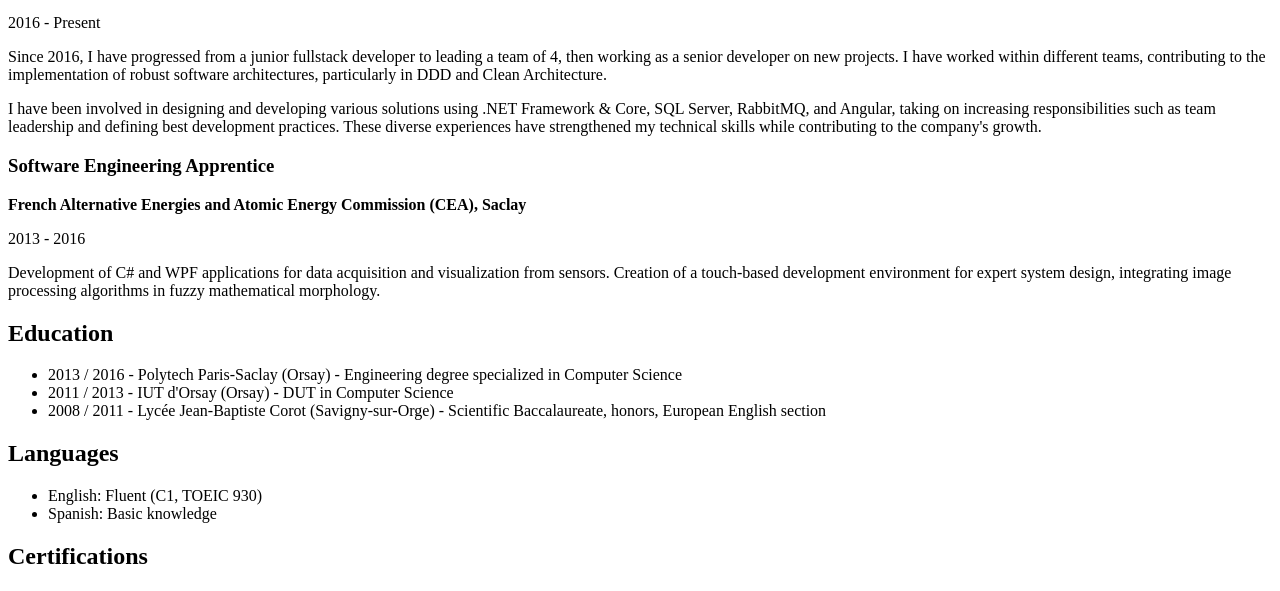
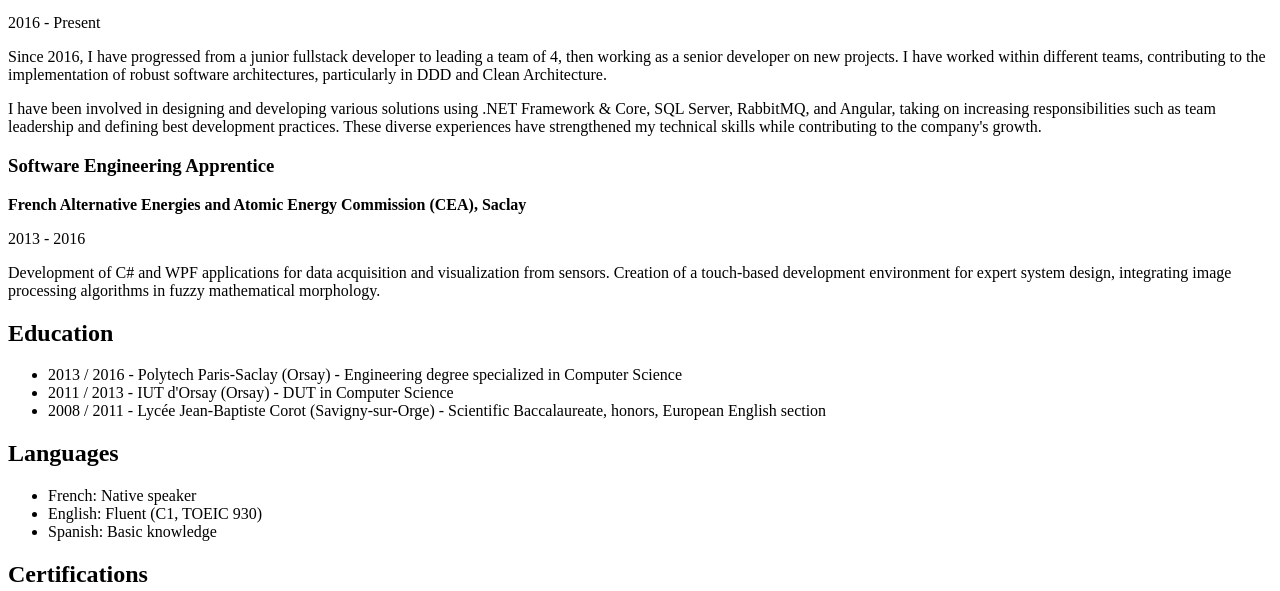
Before and after one commit to bastienguillon/bastienguillon.github.io, an Astro site: page /en in a window 1280 px wide. Shown: the part 328-919 px from the top of the page. Built offline with nearby package versions, Linux system fonts and the light colour scheme; Astro itself is replaced by a stand-in of ours.

Commit message:
feat: forgot I speak french

```diff
--- a/src/assets/translations.json
+++ b/src/assets/translations.json
@@ -39,6 +39,10 @@
         },
         "languages": {
             "title": "Languages",
+            "french": {
+                "title": "French:",
+                "description": "Native speaker"
+            },
             "english": {
                 "title": "English:",
                 "description": "Fluent (C1, TOEIC 930)"
@@ -109,6 +113,10 @@
         },
         "languages": {
             "title": "Langues",
+            "french": {
+                "title": "Français :",
+                "description": "Natif"
+            },
             "english": {
                 "title": "Anglais :",
                 "description": "Courant (C1, TOEIC 930)"
--- a/src/components/Layout.astro
+++ b/src/components/Layout.astro
@@ -57,6 +57,10 @@ const t = getTranslations(lang);
 			<section aria-labelledby="languages">
 				<h2 id="languages">{t.languages.title}</h2>
 				<ul>
+					<li>
+						{t.languages.french.title}
+						{t.languages.french.description}
+					</li>
 					<li>
 						{t.languages.english.title}
 						{t.languages.english.description}
```
